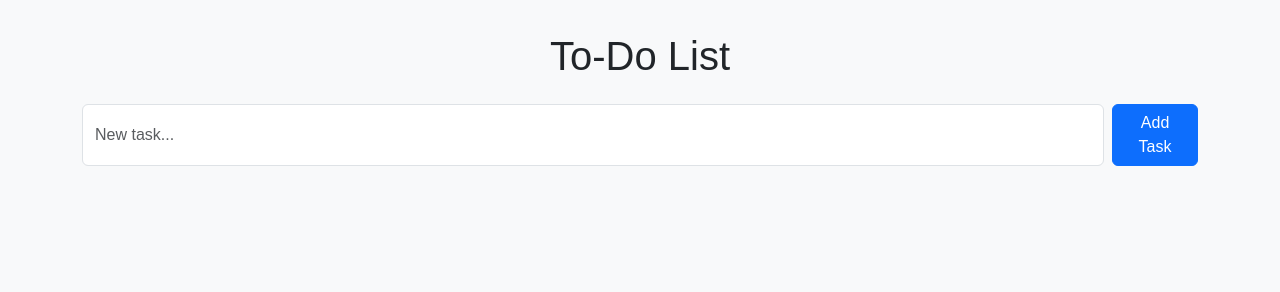
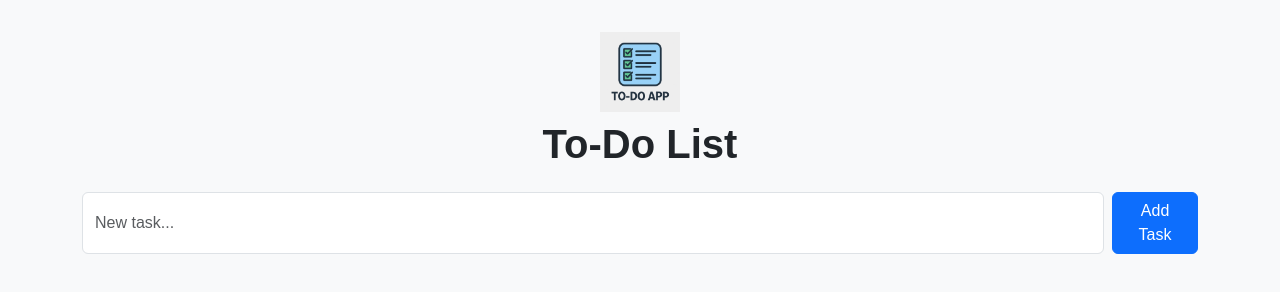
Before and after one commit to CameronSteensma/todo_App_NodeJS, a website: page frontend/index.html in a window 1280 px wide. Drawn offline with nearby package versions, Linux system fonts and the light colour scheme; no server answers.

Commit message:
created and added icon for tab and main page.

```diff
--- a/frontend/index.html
+++ b/frontend/index.html
@@ -5,6 +5,7 @@
   <meta name="viewport" content="width=device-width, initial-scale=1" />
   <title>Simple To-Do App</title>
   <link href="https://cdn.jsdelivr.net/npm/bootstrap@5.3.0/dist/css/bootstrap.min.css" rel="stylesheet">
+  <link rel="icon" type="image/png" href="assets/ToDo_App_Icon.png">
   <style>
     body { font-family: Arial, sans-serif; margin: 2rem; background: #f8f9fa; }
     h1 { text-align: center; margin-bottom: 1.5rem; }
@@ -23,9 +24,12 @@
   </style>
 </head>
 <body>
+    <div class="container text-center mb-4">
+        <img src="assets/ToDo_App_Icon.png" width="80" class="mb-2">
+        <h1 class="fw-bold">To-Do List</h1>
+    </div>
 
   <div class="container">
-    <h1>To-Do List</h1>
 
     <form id="task-form" class="d-flex mb-3">
       <input type="text" id="task-input" class="form-control me-2" placeholder="New task..." required />
```
Also changed, not shown: frontend/assets/ToDo_App_Icon.png (added).
